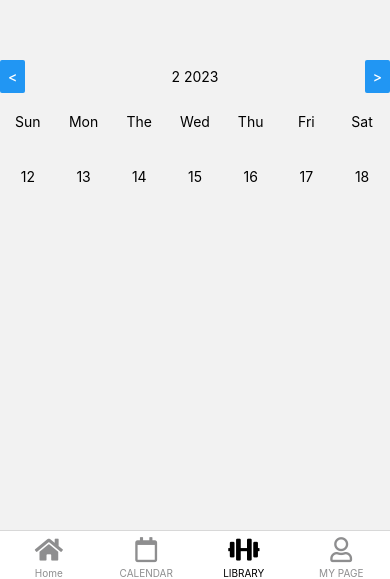
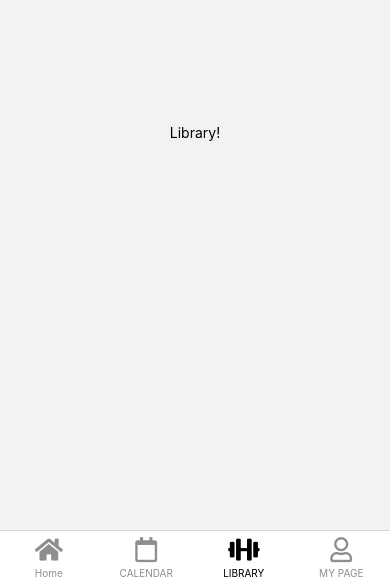
Before and after one commit to 0miiii/react-navtive-homework, a React Native app: screen /LIBRARY in a window 390 px wide. Shown: the part 265-844 px from the top of the page. Built offline with nearby package versions, Linux system fonts and the light colour scheme.

Commit message:
feat: delete calendar being test and change it to origin page

```diff
--- a/pages/LibraryPage.tsx
+++ b/pages/LibraryPage.tsx
@@ -1,7 +1,15 @@
-import WeeklyCalendar from "../components/WeeklyCalendar";
+import { StyleSheet, Text, View } from "react-native";
 
 function LibraryScreen() {
-  return <WeeklyCalendar />;
+  return (
+    <View style={styles.container}>
+      <Text>Library!</Text>
+    </View>
+  );
 }
 
+const styles = StyleSheet.create({
+  container: { flex: 1, justifyContent: "center", alignItems: "center" },
+});
+
 export default LibraryScreen;
```
